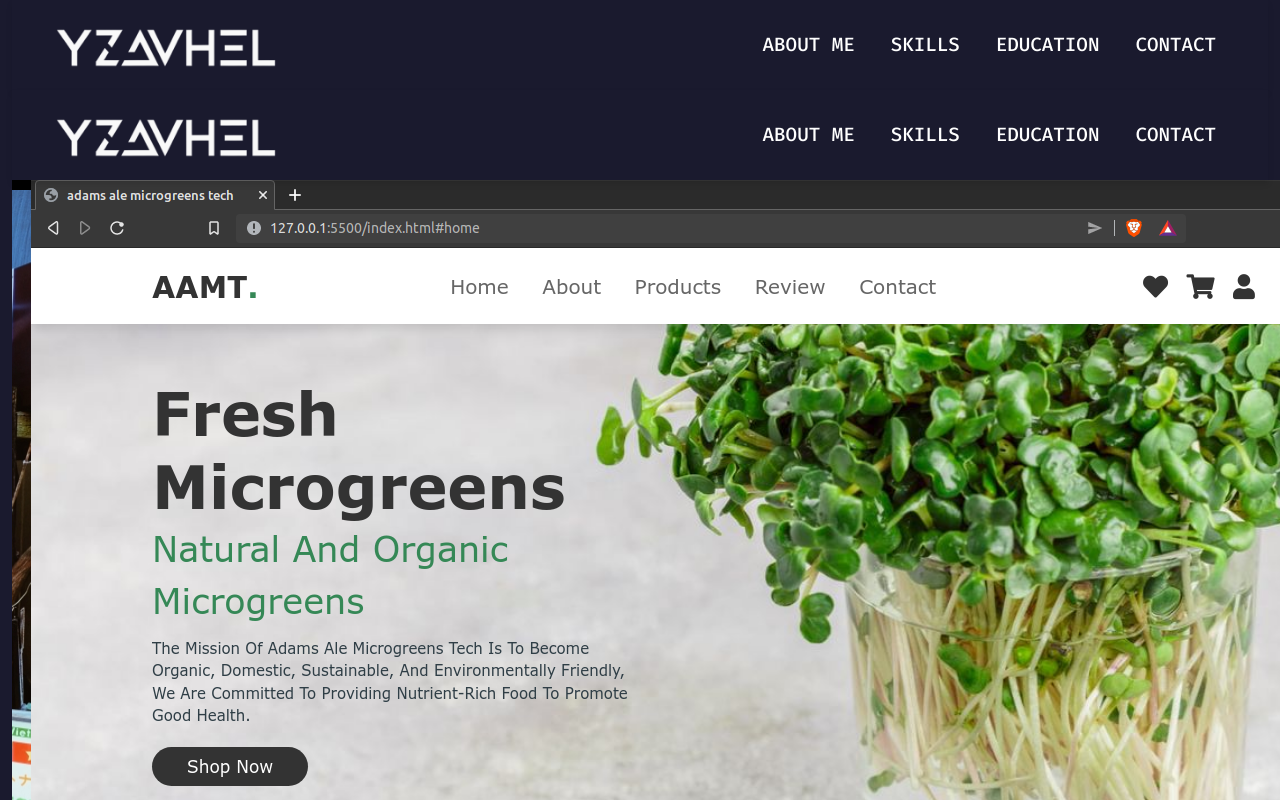
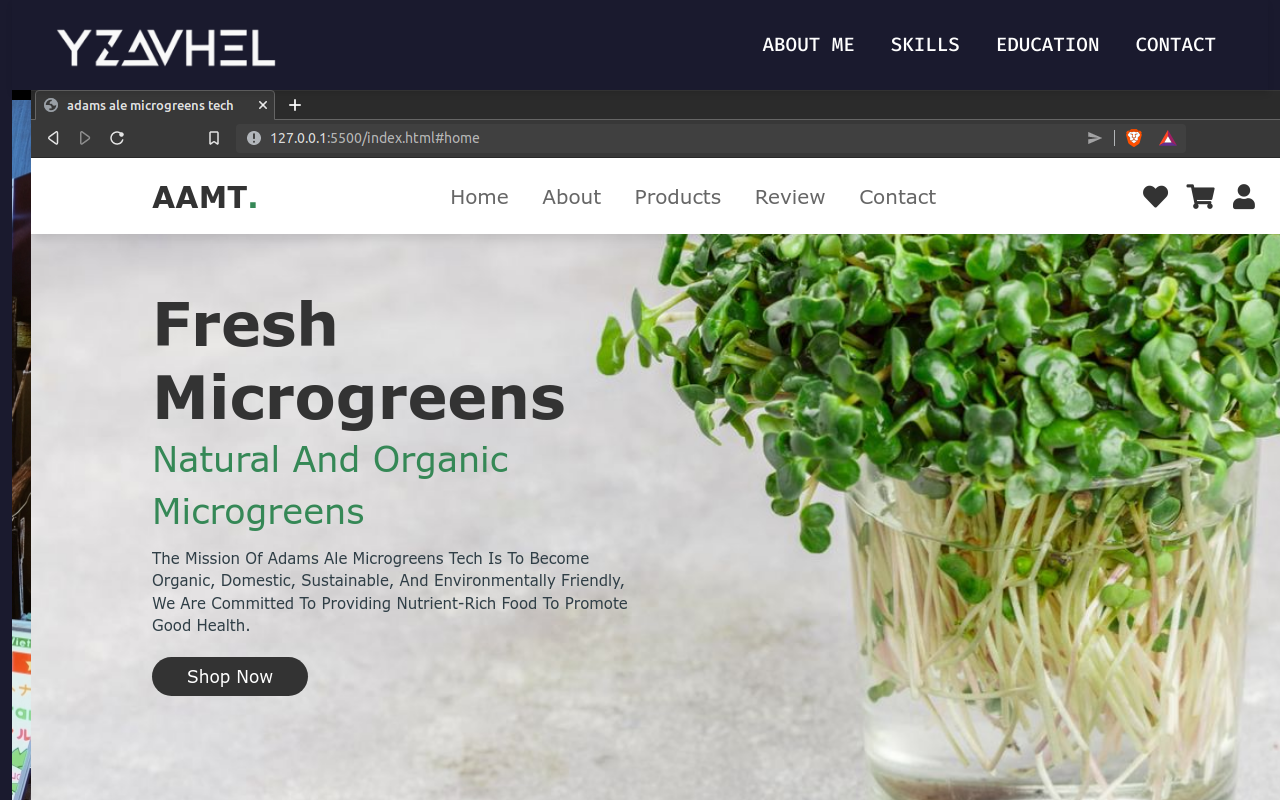
Before and after one commit to ysahannah/MyPortfolio, a React (Vite) app: page /frontend-project in a window 1280 px wide. Shown: the top 800 px of the page. Built offline with nearby package versions, Linux system fonts and the light colour scheme.

Commit message:
Update Navbar.tsx

```diff
--- a/package.json
+++ b/package.json
@@ -29,12 +29,14 @@
     "react-multi-carousel": "^2.8.5",
     "react-player": "^2.16.0",
     "react-router-dom": "^6.27.0",
+    "react-scroll": "^1.9.0",
     "react-typed": "^2.0.12"
   },
   "devDependencies": {
     "@eslint/js": "^9.11.1",
     "@types/react": "^18.3.10",
     "@types/react-dom": "^18.3.0",
+    "@types/react-scroll": "^1.8.10",
     "@vitejs/plugin-react-swc": "^3.5.0",
     "eslint": "^9.11.1",
     "eslint-plugin-react-hooks": "^5.1.0-rc.0",
--- a/src/App.tsx
+++ b/src/App.tsx
@@ -1,4 +1,4 @@
-import { BrowserRouter as Router, Route, Routes } from 'react-router-dom';
+import { BrowserRouter as Router, Route, Routes, useLocation } from 'react-router-dom';
 import Navbar from "./components/Navbar";
 import Home from "./Home";
 import Skills from "./Skills";
@@ -10,9 +10,9 @@ import Portfolio from './Portfolio';
 import FrontEndProject from './FrontEndProject';
 
 function App() {
-
+  const location = useLocation();
   return (
-    <Router>
+    <div>
       <Navbar />
       <Routes>
         <Route path='/' element={<Home />} />
@@ -22,14 +22,28 @@ function App() {
         <Route path='/contact' element={<Contact />} />
         <Route path='/frontend-project' element={<FrontEndProject />} />
       </Routes>
+
+      {/* Conditionally render the following components if not on FrontEndProject route */}
+      {location.pathname !== '/frontend-project' && (
+        <>
           <Portfolio />
           <About />
           <Skills />
           <Education />
           <Contact />
           <Footer />
+        </>
+      )}
+    </div>
+  );
+}
+
+function AppWrapper() {
+  return (
+    <Router>
+      <App />
     </Router>
   );
 }
 
-export default App
+export default AppWrapper;
--- a/src/FrontEndProject.tsx
+++ b/src/FrontEndProject.tsx
@@ -1,10 +1,8 @@
-import Navbar from "./components/Navbar";
 
 function FrontEndProject() {
 
     return(
         <>
-        <Navbar />
         <div className="container-fluid" id="FrontEndProject">
             <div className="image-project">
                 <img src="src\assets\links\Adams Ale Microgreens Tech Website\Adams Ale Microgreens Tech Website.png" alt="" />
--- a/src/components/MultiCarousel.tsx
+++ b/src/components/MultiCarousel.tsx
@@ -1,7 +1,7 @@
 import React, { useState } from 'react';
+import { useNavigate } from 'react-router-dom';
 import Carousel from 'react-multi-carousel';
 import 'react-multi-carousel/lib/styles.css';
-import { Link } from 'react-router-dom';
 
 import image1 from '../assets/1.png';
 import image2 from '../assets/Leguro, Hannah Ysabelle.png';
@@ -58,6 +58,7 @@ const images = [
 const MultiCarousel = () => {
   const [hoveredIndex, setHoveredIndex] = useState(-1);
   const [buttonHoveredIndex, setButtonHoveredIndex] = useState(-1);
+  const navigate = useNavigate();
 
   const responsive = {
     superLargeDesktop: {
@@ -77,6 +78,12 @@ const MultiCarousel = () => {
       items: 1,
     },
   };
+
+  const handleViewMoreClick = (index: number) => {
+    if (index === 4) {
+      navigate('/frontend-project');
+    }
+  }
 
   return (
     <div>
@@ -105,10 +112,9 @@ const MultiCarousel = () => {
               }}
               onMouseEnter={() => setButtonHoveredIndex(index)}
               onMouseLeave={() => setButtonHoveredIndex(-1)}
+              onClick={() => handleViewMoreClick(index)}
             >
-              <Link to="/frontend-project" style={{ color: '#fff', textDecoration: 'none' }}>
-                View More
-              </Link>
+              View More
             </button>
           </div>
         ))}
--- a/src/components/Navbar.tsx
+++ b/src/components/Navbar.tsx
@@ -2,6 +2,8 @@ import 'bootstrap/dist/css/bootstrap.min.css';
 import 'bootstrap/dist/js/bootstrap.bundle.min.js';
 import '../styles/Navbar.css';
 
+import { Link as RouterLink } from 'react-router-dom';
+import { Link as ScrollLink } from 'react-scroll';
 import logo from '../assets/yl1.png';
 
 function Navbar() {
@@ -9,18 +11,50 @@ function Navbar() {
         <div className="container-fluid">
             <nav className="navbar navbar-expand-lg sticky-top custom-navbar">
                 <div className="container-fluid">
-                    <a className="navbar-brand" href="#Home" id="brand">
+                    <RouterLink className="navbar-brand" to="/" id="brand">
                         <img src={logo} height="40px" alt="Logo" />
-                    </a>
+                    </RouterLink>
                     <button className="navbar-toggler" type="button" data-bs-toggle="collapse" data-bs-target="#navbarNavAltMarkup" aria-controls="navbarNavAltMarkup" aria-expanded="false" aria-label="Toggle navigation">
                         <span className="navbar-toggler-icon"></span>
                     </button>
                     <div className="collapse navbar-collapse" id="navbarNavAltMarkup">
                         <div className="navbar-nav ms-auto">
-                            <a className="nav-link" href="#About">ABOUT ME</a>
-                            <a className="nav-link" href="#Skills">Skills</a>
-                            <a className="nav-link" href="#Education">Education</a>
-                            <a className="nav-link" href="#Contact">Contact</a>
+                            <ScrollLink
+                                className="nav-link"
+                                to="About"
+                                smooth={true}
+                                duration={500}
+                                offset={-70}
+                            >
+                                ABOUT ME
+                            </ScrollLink>
+                            <ScrollLink
+                                className="nav-link"
+                                to="Skills"
+                                smooth={true}
+                                duration={500}
+                                offset={-70}
+                            >
+                                Skills
+                            </ScrollLink>
+                            <ScrollLink
+                                className="nav-link"
+                                to="Education"
+                                smooth={true}
+                                duration={500}
+                                offset={-70}
+                            >
+                                Education
+                            </ScrollLink>
+                            <ScrollLink
+                                className="nav-link"
+                                to="Contact"
+                                smooth={true}
+                                duration={500}
+                                offset={-70}
+                            >
+                                Contact
+                            </ScrollLink>
                         </div>
                     </div>
                 </div>
--- /dev/null
+++ b/src/react-scroll.d.ts
@@ -0,0 +1 @@
+declare module 'react-scroll';
```
Also changed, not shown: 1 other file (tests, documents, lock files or other folders). Lines whose indentation alone changed are shown as unchanged.
